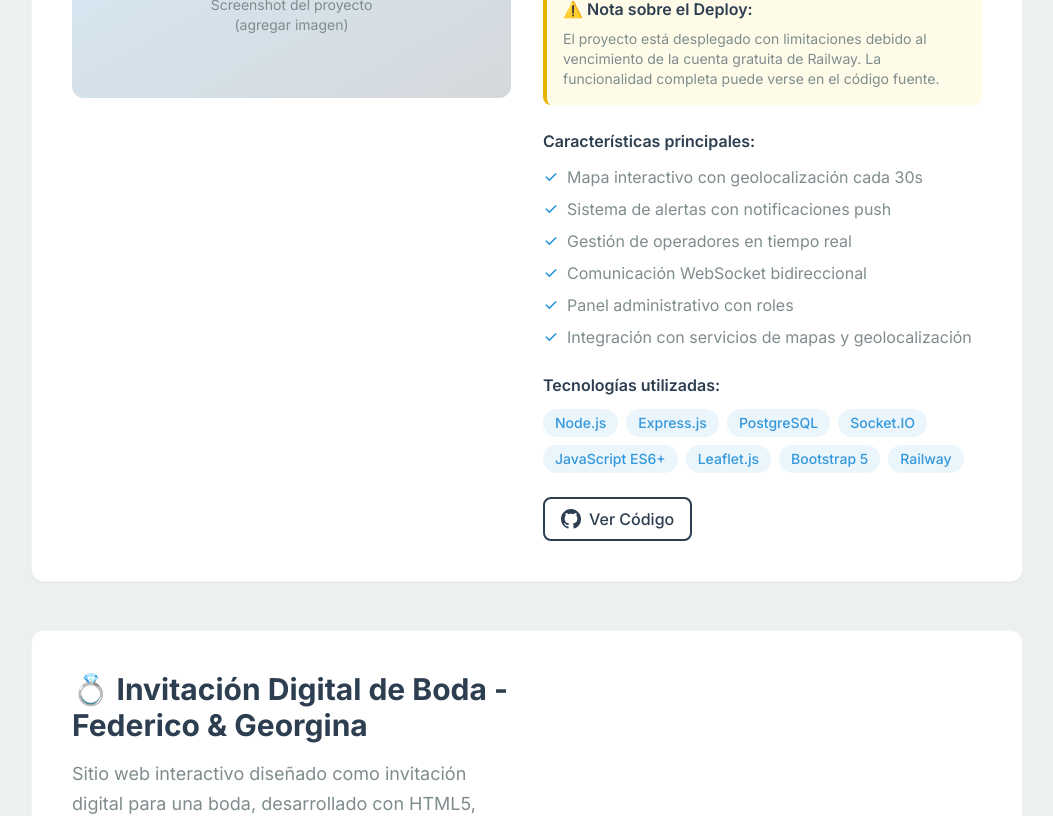
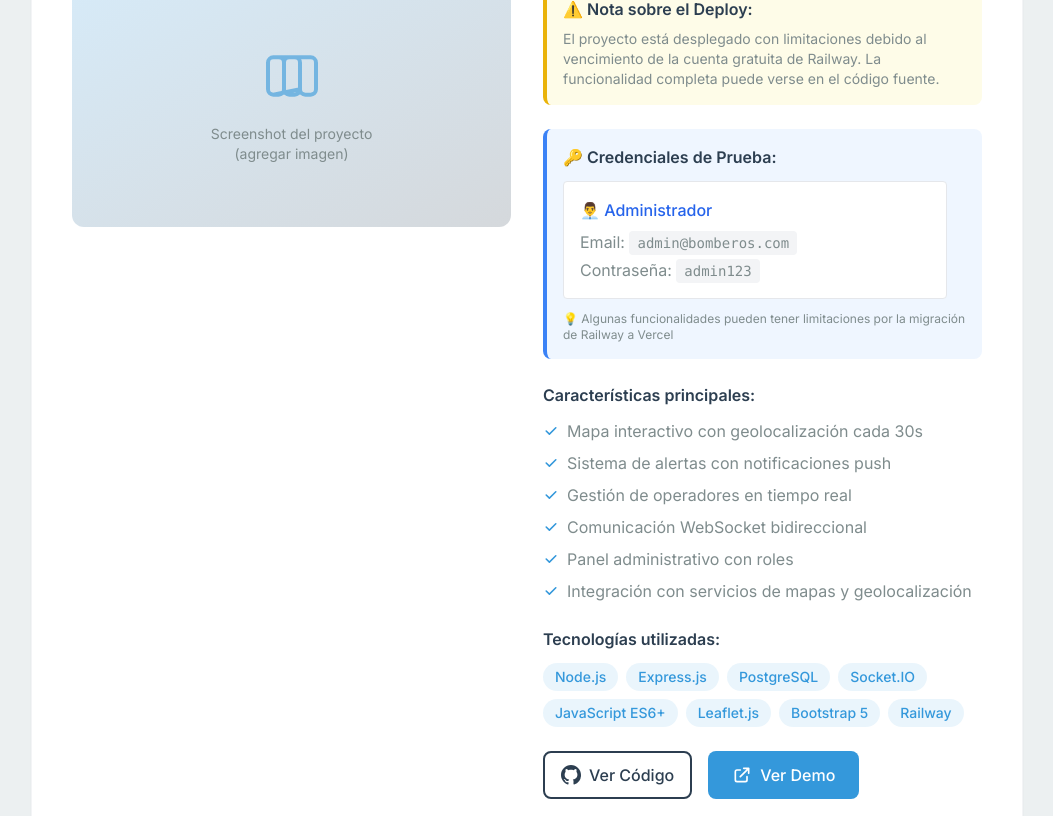
Before and after one commit to Fedecaff/Mi-Porfolio, a React (Vite) app: page / in a window 1280 px wide. Shown: the part 2780-3596 px from the top of the page, without its empty margins (113-1166 px from the left). Built offline with nearby package versions, Linux system fonts and the light colour scheme.

Commit message:
feat: Restaurar credenciales y botón Ver Demo, eliminar cuadros de redes sociales

```diff
--- a/src/components/Contact.jsx
+++ b/src/components/Contact.jsx
@@ -2,36 +2,6 @@ import React from 'react'
 import { motion } from 'framer-motion'
 
 const Contact = () => {
-
-  const socialLinks = [
-    {
-      name: 'GitHub',
-      url: 'https://github.com/tu-usuario', // Reemplaza con tu URL
-      icon: (
-        <svg className="w-6 h-6" fill="currentColor" viewBox="0 0 24 24">
-          <path d="M12 0C5.37 0 0 5.37 0 12c0 5.31 3.435 9.795 8.205 11.385.6.105.825-.255.825-.57 0-.285-.015-1.23-.015-2.235-3.015.555-3.795-.735-4.035-1.41-.135-.345-.72-1.41-1.23-1.695-.42-.225-1.02-.78-.015-.795.945-.015 1.62.87 1.845 1.23 1.08 1.815 2.805 1.305 3.495.99.105-.78.42-1.305.765-1.605-2.67-.3-5.46-1.335-5.46-5.925 0-1.305.465-2.385 1.23-3.225-.12-.3-.54-1.53.12-3.18 0 0 1.005-.315 3.3 1.23.96-.27 1.98-.405 3-.405s2.04.135 3 .405c2.295-1.56 3.3-1.23 3.3-1.23.66 1.65.24 2.88.12 3.18.765.84 1.23 1.905 1.23 3.225 0 4.605-2.805 5.625-5.475 5.925.435.375.81 1.095.81 2.22 0 1.605-.015 2.895-.015 3.3 0 .315.225.69.825.57A12.02 12.02 0 0024 12c0-6.63-5.37-12-12-12z"/>
-        </svg>
-      )
-    },
-    {
-      name: 'LinkedIn',
-      url: 'https://linkedin.com/in/tu-perfil', // Reemplaza con tu URL
-      icon: (
-        <svg className="w-6 h-6" fill="currentColor" viewBox="0 0 24 24">
-          <path d="M20.447 20.452h-3.554v-5.569c0-1.328-.027-3.037-1.852-3.037-1.853 0-2.136 1.445-2.136 2.939v5.667H9.351V9h3.414v1.561h.046c.477-.9 1.637-1.85 3.37-1.85 3.601 0 4.267 2.37 4.267 5.455v6.286zM5.337 7.433c-1.144 0-2.063-.926-2.063-2.065 0-1.138.92-2.063 2.063-2.063 1.14 0 2.064.925 2.064 2.063 0 1.139-.925 2.065-2.064 2.065zm1.782 13.019H3.555V9h3.564v11.452zM22.225 0H1.771C.792 0 0 .774 0 1.729v20.542C0 23.227.792 24 1.771 24h20.451C23.2 24 24 23.227 24 22.271V1.729C24 .774 23.2 0 22.222 0h.003z"/>
-        </svg>
-      )
-    },
-    {
-      name: 'Email',
-      url: 'mailto:federico.gomez.sc@gmail.com',
-      icon: (
-        <svg className="w-6 h-6" fill="none" stroke="currentColor" viewBox="0 0 24 24">
-          <path strokeLinecap="round" strokeLinejoin="round" strokeWidth={2} d="M3 8l7.89 4.26a2 2 0 002.22 0L21 8M5 19h14a2 2 0 002-2V7a2 2 0 00-2-2H5a2 2 0 00-2 2v10a2 2 0 002 2z" />
-        </svg>
-      )
-    }
-  ]
 
   return (
     <section id="contact" className="py-20 bg-primary text-white">
@@ -100,28 +70,6 @@ const Contact = () => {
               </div>
             </div>
 
-            {/* Redes sociales */}
-            <div>
-              <h4 className="text-lg font-semibold mb-4">Sígueme en:</h4>
-              <div className="flex space-x-4">
-                {socialLinks.map((social, index) => (
-                  <motion.a
-                    key={social.name}
-                    href={social.url}
-                    target="_blank"
-                    rel="noopener noreferrer"
-                    initial={{ opacity: 0, y: 20 }}
-                    whileInView={{ opacity: 1, y: 0 }}
-                    transition={{ duration: 0.6, delay: 0.4 + index * 0.1 }}
-                    viewport={{ once: true }}
-                    whileHover={{ scale: 1.1 }}
-                    className="w-12 h-12 bg-secondary rounded-lg flex items-center justify-center hover:bg-accent transition-colors duration-300"
-                  >
-                    {social.icon}
-                  </motion.a>
-                ))}
-              </div>
-            </div>
           </motion.div>
 
           {/* Mensaje simple de contacto */}
--- a/src/components/Projects.jsx
+++ b/src/components/Projects.jsx
@@ -10,7 +10,7 @@ const Projects = () => {
       description: "Sistema integral de gestión de emergencias en tiempo real para bomberos voluntarios. Una aplicación web completa que permite la coordinación de emergencias, geolocalización de operadores, gestión de puntos de interés y notificaciones en tiempo real para mejorar la respuesta ante emergencias.",
       technologies: ["Node.js", "Express.js", "PostgreSQL", "Socket.IO", "JavaScript ES6+", "Leaflet.js", "Bootstrap 5", "Railway"],
       githubUrl: "https://github.com/Fedecaff/mapa-emergencias",
-      liveUrl: "",
+      liveUrl: "https://mapa-emergencias-git-main-federicos-projects-f9ae1da4.vercel.app/",
       imageUrl: "/emergencias-dashboard.jpg", // Agrega screenshot del dashboard
       features: [
         "Mapa interactivo con geolocalización cada 30s",
@@ -22,7 +22,10 @@ const Projects = () => {
       ],
       metrics: "13,580+ líneas de código • 6 tablas de BD • Sistema en tiempo real",
       impact: "Sistema completo para coordinación de emergencias con tecnología moderna",
-      deploymentNote: "El proyecto está desplegado con limitaciones debido al vencimiento de la cuenta gratuita de Railway. La funcionalidad completa puede verse en el código fuente."
+      deploymentNote: "El proyecto está desplegado con limitaciones debido al vencimiento de la cuenta gratuita de Railway. La funcionalidad completa puede verse en el código fuente.",
+      credentials: {
+        admin: { user: "admin@bomberos.com", pass: "admin123" }
+      }
     },
     {
       id: 2,
@@ -155,6 +158,19 @@ const Projects = () => {
                     </div>
                   )}
 
+                  {/* Credenciales de prueba */}
+                  {project.credentials && (
+                    <div className="mb-6 p-4 bg-blue-50 rounded-lg border-l-4 border-blue-500">
+                      <h4 className="font-semibold text-primary mb-3">🔑 Credenciales de Prueba:</h4>
+                      <div className="bg-white p-4 rounded border max-w-sm">
+                        <p className="font-medium text-blue-600 mb-2">👨‍💼 Administrador</p>
+                        <p className="text-text-secondary mb-1">Email: <span className="font-mono bg-gray-100 px-2 py-1 rounded text-sm">{project.credentials.admin.user}</span></p>
+                        <p className="text-text-secondary">Contraseña: <span className="font-mono bg-gray-100 px-2 py-1 rounded text-sm">{project.credentials.admin.pass}</span></p>
+                      </div>
+                      <p className="text-xs text-text-secondary mt-3">💡 Algunas funcionalidades pueden tener limitaciones por la migración de Railway a Vercel</p>
+                    </div>
+                  )}
+
                   {/* Características principales */}
                   <div className="mb-6">
                     <h4 className="font-semibold text-primary mb-3">Características principales:</h4>
```
